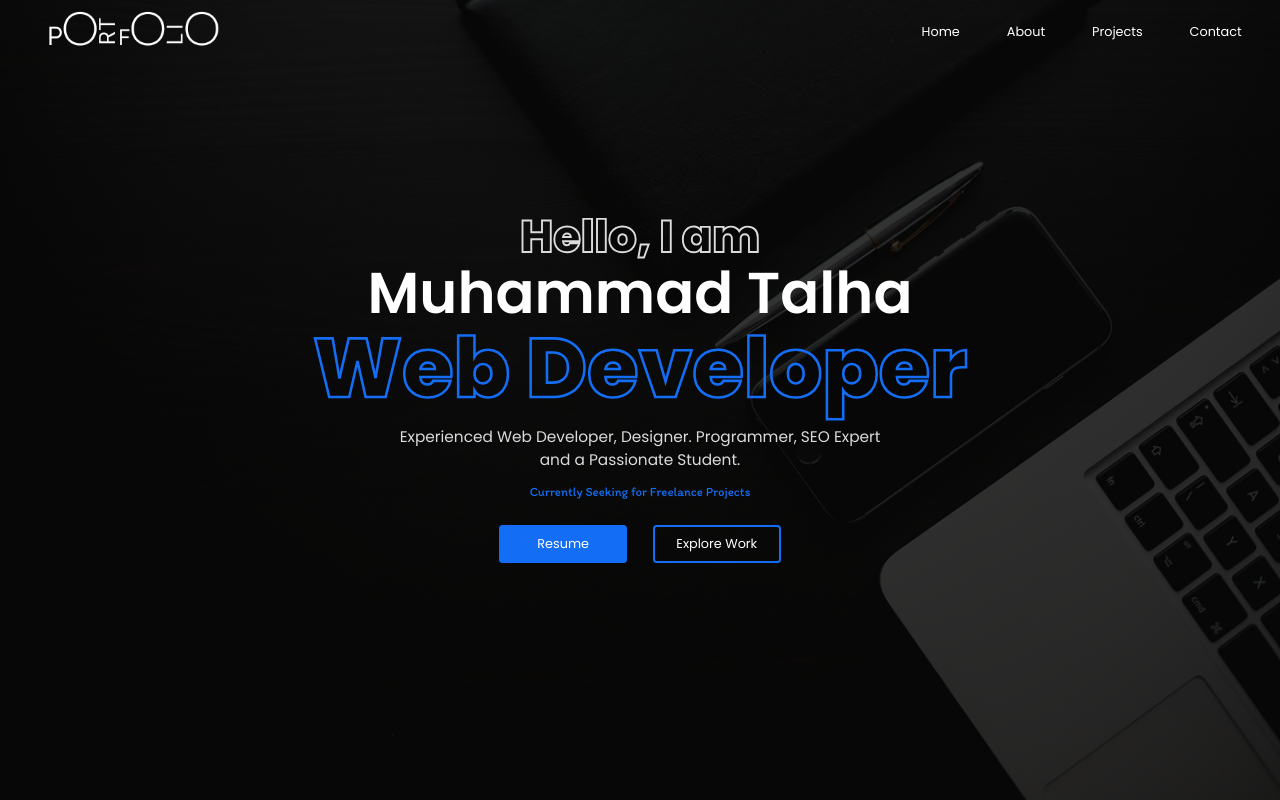
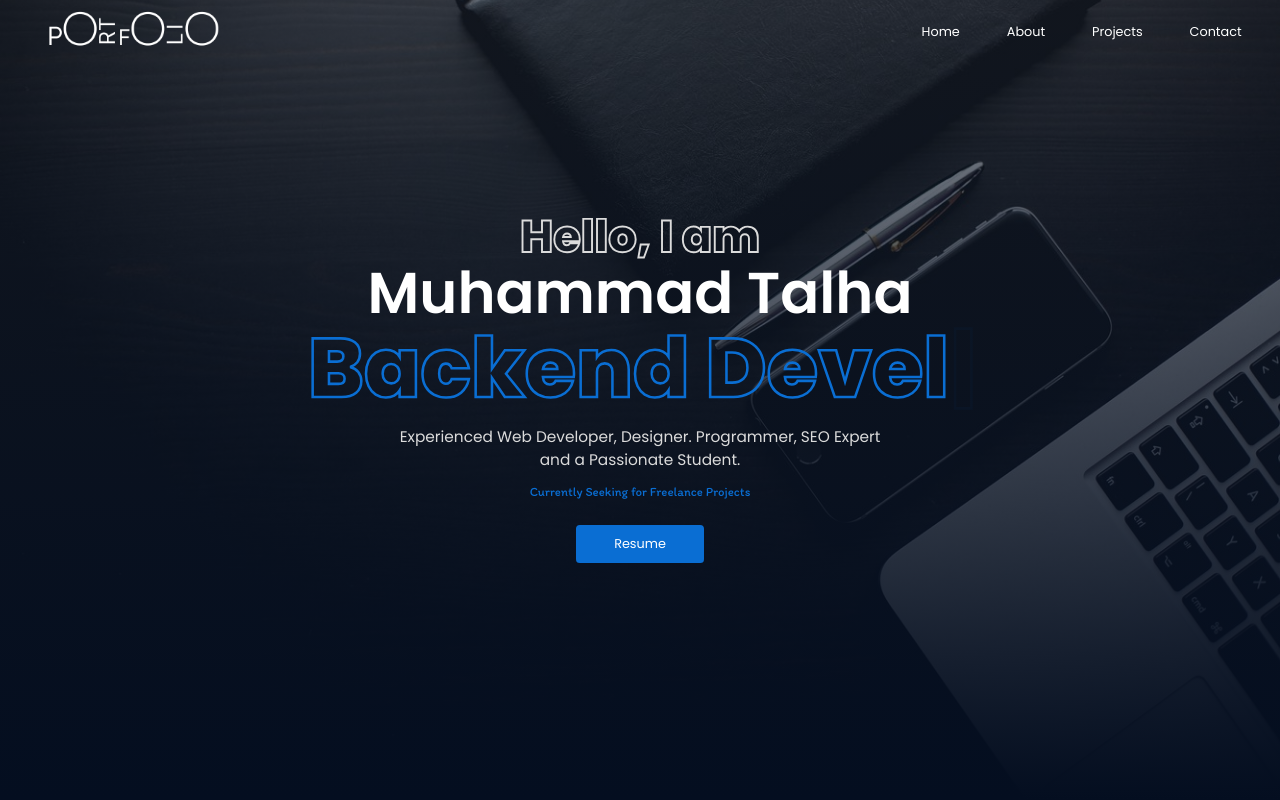
Before and after one commit to MuhammadTalha15/Personal-Website, a React (Vite) app: page / in a window 1280 px wide. Shown: the top 800 px of the page. Built offline with nearby package versions, Linux system fonts and the light colour scheme.

Commit message:
Color Layout Updated

```diff
--- a/src/components/Home.jsx
+++ b/src/components/Home.jsx
@@ -22,10 +22,10 @@ import Stack from '../assets/Logo/stack-overflow.svg'
 const Home = () => {
 
     const [text] = useTypewriter({
-        words: ['Computer Science Student.', 'Web Developer.', 'Programmer.'],
+        words: ['Frontend Developer.', 'Backend Developer.', 'Web Designer.', 'Programmer.', 'SEO Expert.'],
         loop: {},
-        typeSpeed: 100,
-        deleteSpeed: 100,
+        typeSpeed: 80,
+        deleteSpeed: 80,
         delaySpeed: 2000,
     });
     return (
@@ -34,12 +34,12 @@ const Home = () => {
                 <div className="cont-cnt">
                     <h1 className="greet">Hello, I am</h1>
                     <h2 className="name">Muhammad Talha</h2>
-                    <h2 className="prof">Web Developer</h2>
+                    <h2 className="prof">{text}<Cursor /></h2>
                     <p className="des">Experienced Web Developer, Designer. Programmer, SEO Expert and a Passionate Student.</p>
                     <p className="note">Currently Seeking for Freelance Projects</p>
                     <div className="btn-cnt">
                         <Link to='#' target='_blank' className='active hero-btn'>Resume</Link>
-                        <Link to='#' target='_blank' className='hero-btn'>Explore Work</Link>
+                        {/* <Link to='#' target='_blank' className='hero-btn'>Explore Work</Link> */}
                     </div>
                 </div>
             </section>
@@ -65,6 +65,7 @@ const Home = () => {
                     <ProjectCard projectLink={'https://www.github.com'} image={JavascriptLogo} projectHeading='Tic Tac Toe Game' projectDescription='A classic Tic Tac Toe game created in vanilla JavaScript, offering a smooth and interactive experience with a simple, user-friendly interface.' />
                     <ProjectCard projectLink={'https://www.github.com'} image={PythonLogo} projectHeading='QR Code Generator' projectDescription='A robust QR code generator built with Python, enabling you to create customized QR codes quickly and easily.' />
                 </div>
+                <Link to='/Projects' className='hero-btn'>More Projects</Link>
             </section>
 
             <section className='frth-section'>
--- a/src/components/Navbar.jsx
+++ b/src/components/Navbar.jsx
@@ -8,12 +8,7 @@ import { Link, useLocation } from 'react-router-dom';
 const Navbar = () => {
 
   const path = useLocation();
-  const [headerClass, setheaderClass] = useState('header');
   const [navbarClass, setnavbarClass] = useState('navbar');
-
-  // useEffect(() => {
-  //   setheaderClass((prevHead)=> (prevHead === 'header') ? 'header-active' : 'header');
-  // }, [navbarClass]);
 
   const navbarToggle = () => {
     setnavbarClass((prevClass) => (prevClass === 'navbar') ? 'navbar-active' : 'navbar');
@@ -26,7 +21,7 @@ const Navbar = () => {
 
   return (
     <>
-    <header className={headerClass}>
+    <header className='header'>
       <Link to="/">
         <img className='logo' src={Logo} alt="Logo" width={'50%'} />
       </Link>
--- a/src/styles/App.css
+++ b/src/styles/App.css
@@ -3,7 +3,7 @@
   --background-color: #080808;
   --font-color: #fff;
   --sec-font-color: #dbdbdb;
-  --secondary-color: #146ef5;
+  /* --secondary-color: #146ef5; */
   --hover-color: #0d408d;
 
 }
--- a/src/styles/footer.css
+++ b/src/styles/footer.css
@@ -1,8 +1,8 @@
 :root {
-  --background-color: #080808;
-  --font-color: #fff;
+  /* --background-color: #080808; */
+  /* --font-color: #fff; */
   --sec-font-color: #dbdbdb;
-  --secondary-color: #146ef5;
+  /* --secondary-color: #146ef5; */
   --hover-color: #0d408d;
 
   --Poppins: 'Poppins', sans-serif;
@@ -13,7 +13,7 @@
   .footer{
     height: 60vh;
     width: 100%;
-    background-color: #020202;
+    background-color: #01060f;
   }
 
   .uppr-txt-cnt{
--- a/src/styles/home.css
+++ b/src/styles/home.css
@@ -1,8 +1,8 @@
 :root {
-    --background-color: #080808;
+    --background-color: #040e20 !important;
     --font-color: #fff;
     --sec-font-color: #dbdbdb;
-    --secondary-color: #146ef5;
+    --secondary-color: #0a6ed3;
     --hover-color: #0d408d;
 
     --Poppins: 'Poppins', sans-serif;
@@ -15,7 +15,7 @@ html{
 }
 
 .hero {
-    background-image: linear-gradient(rgba(0, 0, 0, 0.8), rgba(0, 0, 0, 0.8)), url(../assets/Images/hero-background.jpg);
+    background-image: linear-gradient(#0009197e, #040e20), url(../assets/Images/hero-background.jpg);
     background-size: cover;
     background-position: center;
     /* background-attachment: fixed; */
@@ -24,6 +24,8 @@ html{
     display: flex;
     align-items: center;
     justify-content: center;
+    transition: 0.3s;
+    animation: back 5s forwards;
 }
 
 .cont-cnt {
--- a/src/styles/navbar.css
+++ b/src/styles/navbar.css
@@ -1,9 +1,9 @@
 
 :root {
-    --background-color: #080808;
-    --font-color: #fff;
+    /* --background-color: #080808; */
+    /* --font-color: #fff; */
     --sec-font-color: #dbdbdb;
-    --secondary-color: #146ef5;
+    /* --secondary-color: #146ef5; */
     --hover-color: #0d408d;
 
     --Poppins: 'Poppins', sans-serif;
--- a/src/styles/projectCard.css
+++ b/src/styles/projectCard.css
@@ -1,8 +1,8 @@
 :root {
-    --background-color: #080808;
-    --font-color: #fff;
+    /* --background-color: #080808; */
+    /* --font-color: #fff; */
     --sec-font-color: #dbdbdb;
-    --secondary-color: #146ef5;
+    /* --secondary-color: #146ef5; */
     --hover-color: #0d408d;
 
     --Poppins: 'Poppins', sans-serif;
--- a/src/styles/serviceCard.css
+++ b/src/styles/serviceCard.css
@@ -1,8 +1,8 @@
 :root {
-    --background-color: #080808;
-    --font-color: #fff;
+    /* --background-color: #080808; */
+    /* --font-color: #fff; */
     --sec-font-color: #dbdbdb;
-    --secondary-color: #146ef5;
+    /* --secondary-color: #146ef5; */
     --hover-color: #0d408d;
 
     --Poppins: 'Poppins', sans-serif;
```
